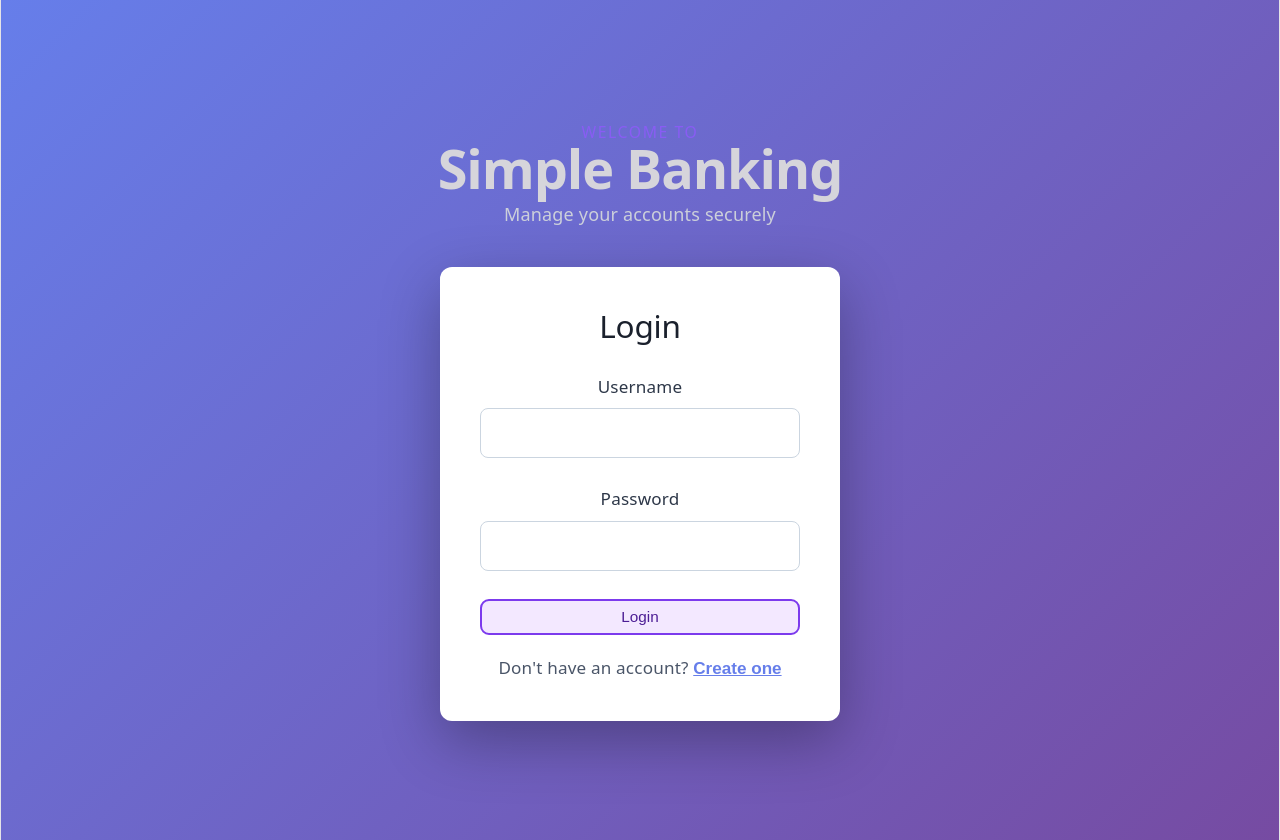
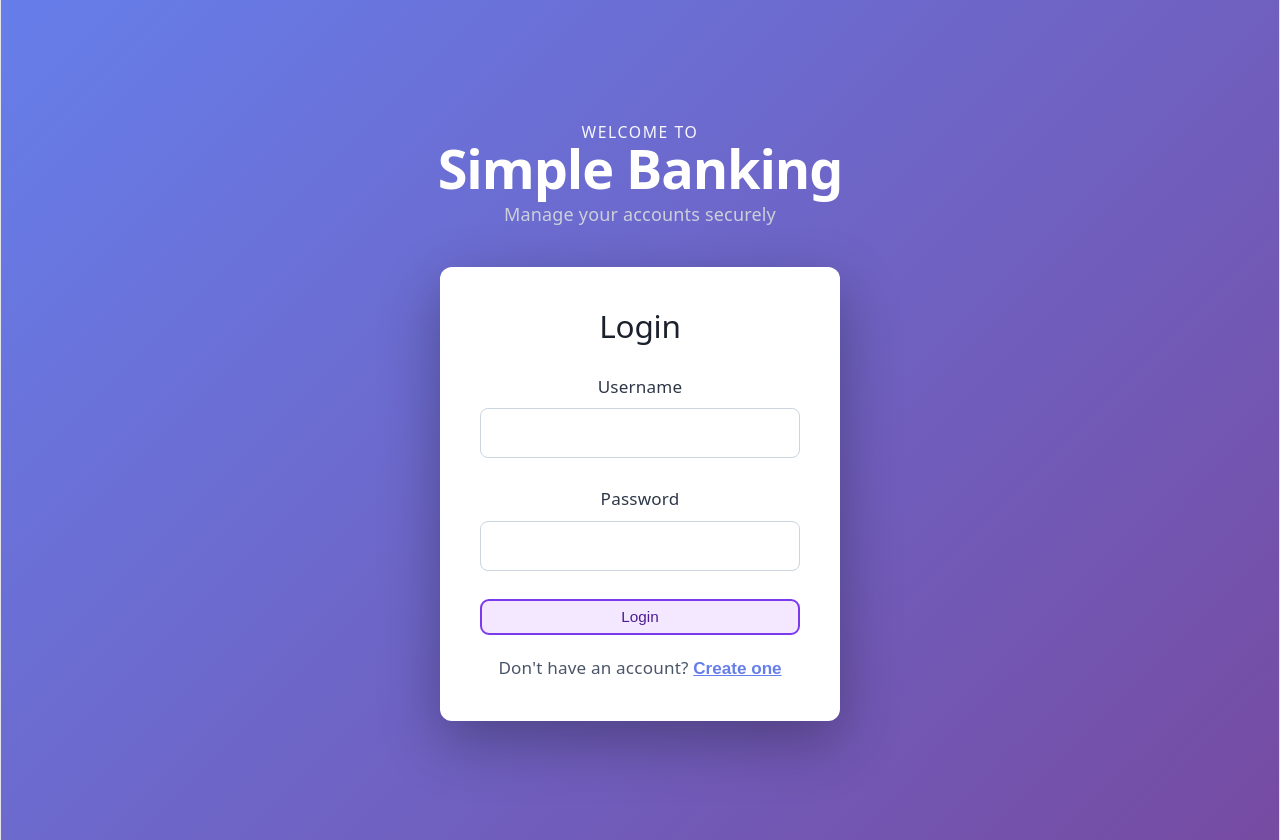
Before and after one commit to ACN1160/CogPractice, a React app in the folder RestAPIwoDB/frontend/: page / in a window 1280 px wide. Built offline with nearby package versions, Linux system fonts and the light colour scheme; no server answers; the HTML template or start-up script is replaced by a standard one.

Commit message:
Changed color of header

```diff
--- a/RestAPIwoDB/frontend/src/index.css
+++ b/RestAPIwoDB/frontend/src/index.css
@@ -1,6 +1,6 @@
 :root {
   --text: #6b6375;
-  --text-h: #d6d5db;
+  --text-h: #ffffff;
   --bg: #fff;
   --border: #e5e4e7;
   --code-bg: #f4f3ec;
--- a/RestAPIwoDB/frontend/src/styles/Auth.css
+++ b/RestAPIwoDB/frontend/src/styles/Auth.css
@@ -20,6 +20,7 @@
   text-transform: uppercase;
   opacity: 0.95;
   margin: 0;
+  color: #ffffff;
 }
 
 .auth-header h1 {
```
